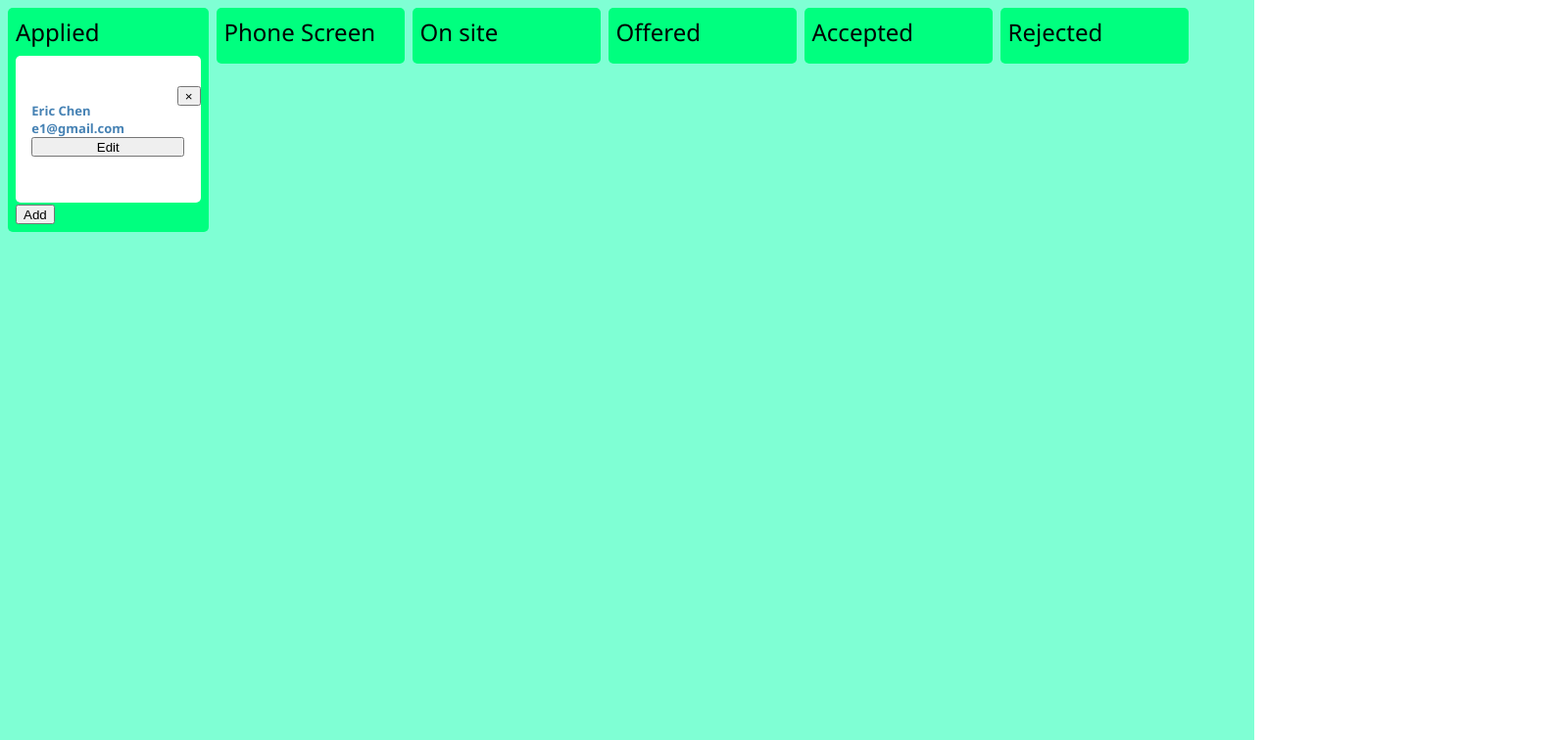
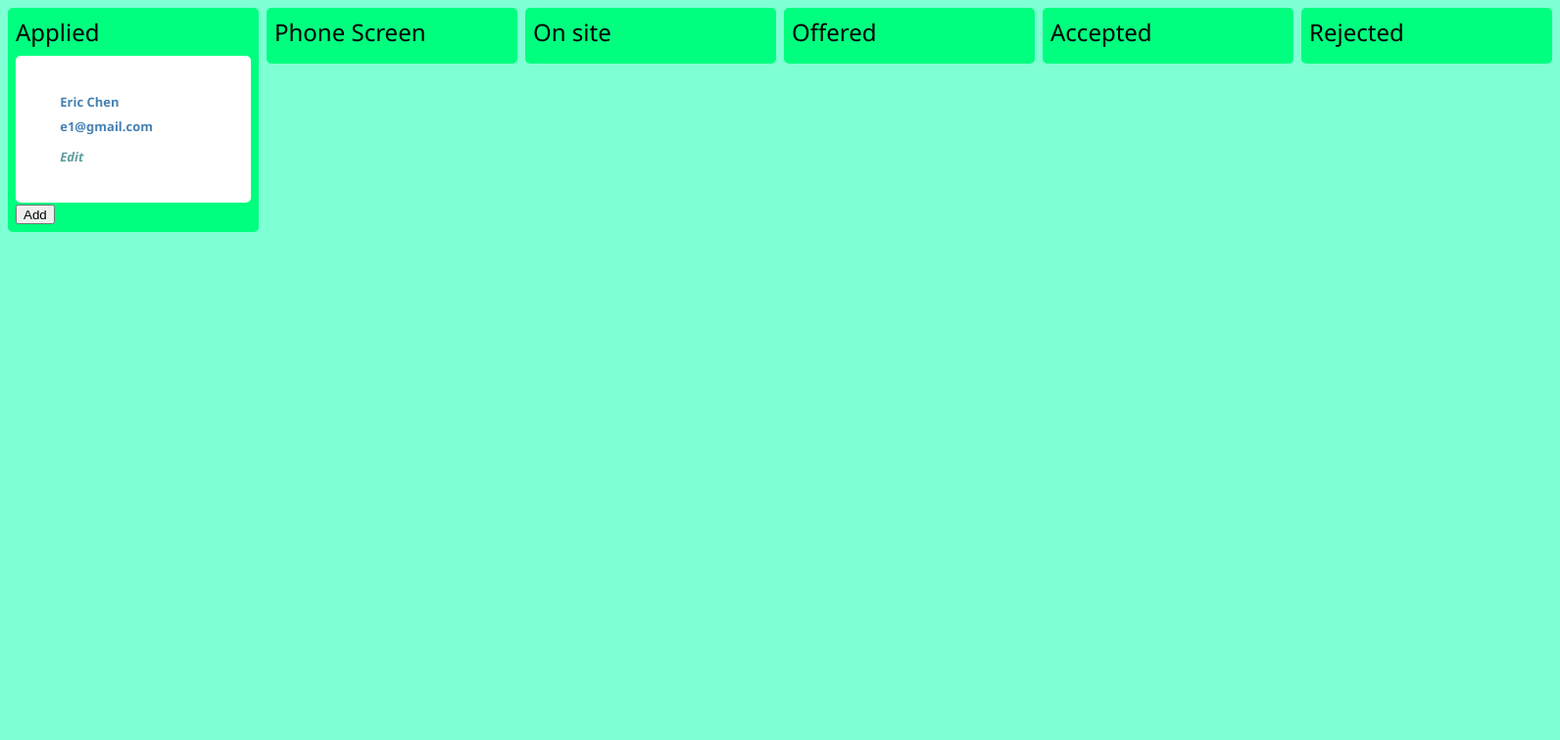
Before and after one commit to echen831/dnd_kanban, a React (Create React App) app: page / in a window 1280 px wide. Shown: the top 756 px of the page at 98% size, 1592 px wide, since content can reach past the window. Built offline with nearby package versions, Linux system fonts and the light colour scheme.

Commit message:
update style

```diff
--- a/src/App.css
+++ b/src/App.css
@@ -7,7 +7,7 @@ body {
 .dnd-header {
   background-color: aquamarine;
   min-height: 50em;
-  width: 100%;
+  width: max-content;
   display: flex;
 }
 
@@ -26,7 +26,7 @@ body {
     background-color: springgreen;
     border-radius: 5px;
     padding: .5rem;
-    min-width: 11rem;
+    min-width: 15rem;
 }
 
 .group-title {
@@ -73,10 +73,6 @@ body {
   font-size: small;
 }
 
-form {
-  display: flex;
-  flex-direction: column;
-}
 
 button {
   cursor: pointer;
@@ -92,28 +88,37 @@ button {
 
 .item-container input {
   font-size: xx-small;
-  width: 10em;
+  width: 10rem;
 }
 
 .item-container textarea {
   font-size: xx-small;
-  width: 10em;
-  height: 6em;
+  width: 10rem;
+  height: 6rem;
 }
 
 .info-container {
   display: flex;
   flex-direction: column;
-  padding: 1em;
 }
+
+.info-container p {
+  margin: .25em;
+}
+
 
 .edit-container {
   display: flex;
   flex-direction: column;
 }
 
-#close-btn {
-  position: absolute;
-  top: 0;
-  right: 0;
+#edit-btn {
+  font-style: italic;
+  font-size: small;
+  color: cadetblue;
+  cursor: pointer;
 }
+
+#edit-btn:hover {
+  color: rgba(95, 158, 160, 0.671);
+}
--- a/src/component/item.jsx
+++ b/src/component/item.jsx
@@ -62,12 +62,12 @@ export const Item = ({ item, update, removeItem, grpIdx, itemIdx}) => {
 
     return (
         <div className="item-container" >
-            <button id="close-btn" onClick={() => removeItem({ grpIdx, itemIdx })}>&times;</button>
-            <div className="info-container">
+            <div className="info-container" id={edit ? 'hide' : ''}>
                 <p>{item.name.length ? item.name : 'Name'}</p>
                 <p>{item.email.length ? item.email : 'Email'}</p>
                 <p>{item.comment.length ? item.comment : ''}</p>
-                <button onClick={() => setEdit(!edit)}>Edit</button>
+                <p id='edit-btn' onClick={() => setEdit(!edit)}>Edit</p>
+
             </div>
 
 
@@ -84,6 +84,10 @@ export const Item = ({ item, update, removeItem, grpIdx, itemIdx}) => {
                     <textarea type="text" placeholder="Comments" value={comment} ref={commentInput} onChange={(e) => handleChange(e, "comment")} />
                     <button onClick={() => handleUpdate("comment", commentInput.current.value, { grpIdx, itemIdx })}>Update</button>
                 </div>
+                <div>
+                    <p id='edit-btn' onClick={() => removeItem({ grpIdx, itemIdx })}>Delete</p>
+                    <p id='edit-btn' onClick={() => setEdit(!edit)}>Close</p>
+                </div>
             </div>
         </div>
     )
```
